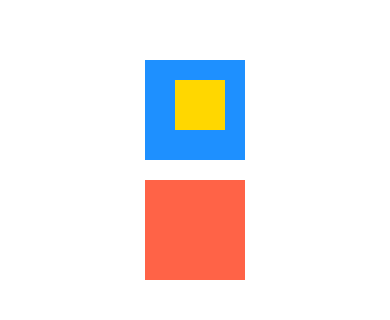
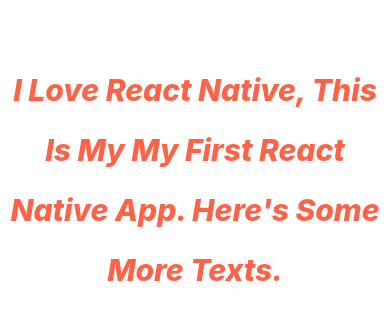
Before and after one commit to VarshaSingh18/DoneWithIt, a React Native app: screen / in a window 390 px wide. Shown: the part 242-562 px from the top of the page. Built offline with nearby package versions, Linux system fonts and the light colour scheme.

Commit message:
styling- Text

```diff
--- a/App.js
+++ b/App.js
@@ -1,5 +1,5 @@
 import React from 'react';
-import {View} from 'react-native';
+import {View,Text} from 'react-native';
 import ViewImageScreen from './app/screens/ViewImageScreen';
 import WelcomeScreen from './app/screens/WelcomeScreen';
 
@@ -11,30 +11,18 @@
     flex:1,
     justifyContent:"center",
     alignItems: "center"
-  }}
-  >
-    <View style={{
-      backgroundColor: "dodgerblue",
-      width:100,
-      height:100,
-      padding:20,
-      paddingHorizontal:10,
-      paddingLeft:30,
-    }}>
-      <View style={{
-        backgroundColor:"gold",
-        height:50,
-        width:50
-      }}></View>
-      </View>
-      <View style={{
-        backgroundColor:"tomato",
-        width:100,
-        height:100,
-        margin:20
-      }}>
-
-      </View>
+  }}>
+    <Text style={{
+     //fontfamily: "Roboto" (not supported same in both ios and andrioid)
+     fontSize:30,
+     fontStyle:"italic",
+     fontWeight: "800",    //"bold"
+     color:"tomato",
+     textTransform:"capitalize",
+     //textDecorationLine:"line-through"
+     textAlign:"center",
+     lineHeight:60
+      }}>I love react native, This is my My first react native app. Here's some more texts.</Text>
     </View>
   );
 
```
